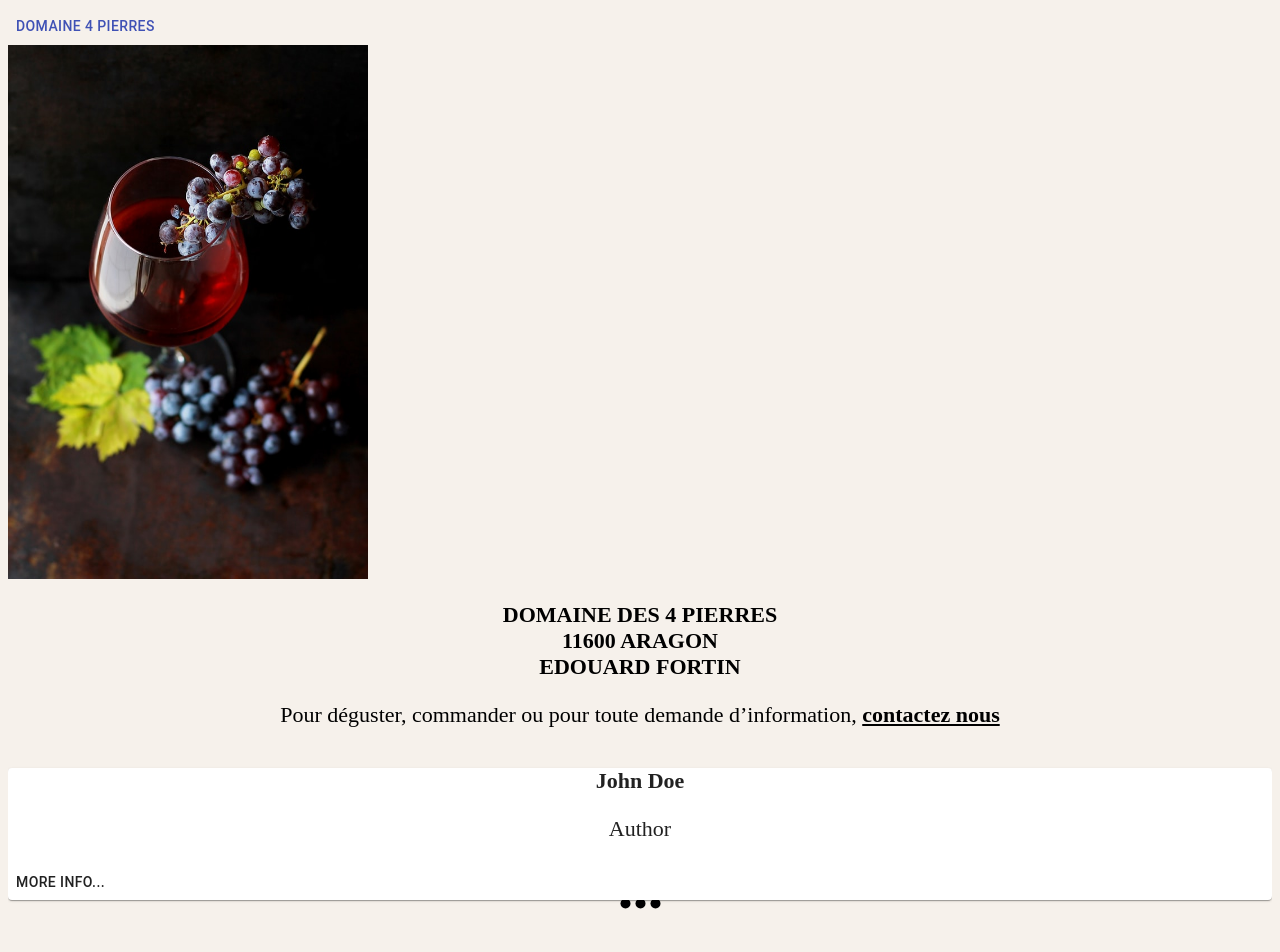
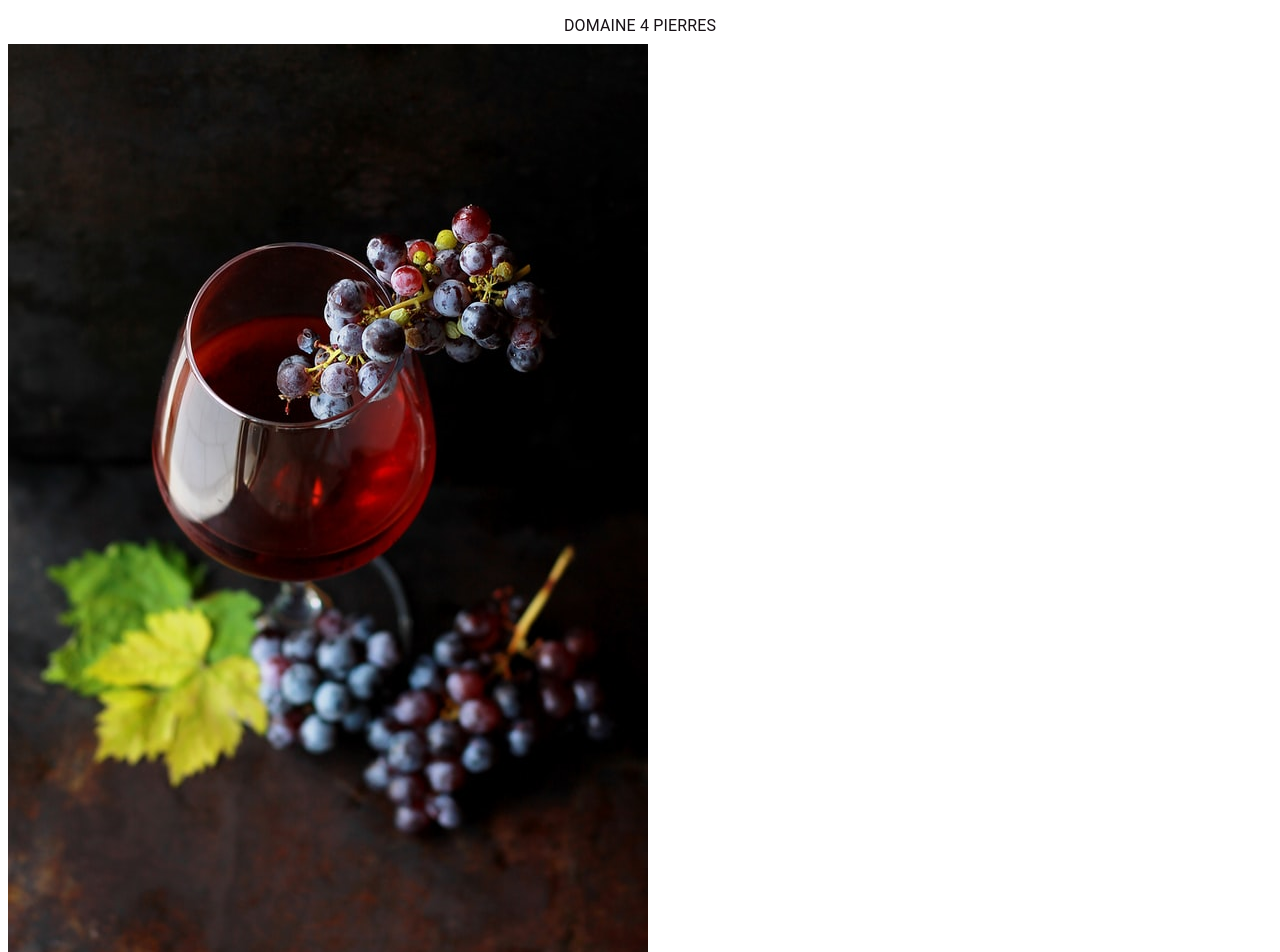
Before and after one commit to Jumzer/Domaine_4_Pierres, a React (Create React App) app: page / in a window 1280 px wide. Shown: the top 952 px of the page. Before the commit the page ends 919 px from the top, so only its background shows below. Built offline with nearby package versions, Linux system fonts and the light colour scheme.

Commit message:
setup done

```diff
--- a/src/components/Navbar.jsx
+++ b/src/components/Navbar.jsx
@@ -1,10 +1,24 @@
-import * as React from 'react';
-import Button from '@mui/material/Button';
-import Menu from '@mui/material/Menu';
-import MenuItem from '@mui/material/MenuItem';
-import { Link } from 'react-router-dom';
+import * as React from "react";
+import Button from "@mui/material/Button";
+import Menu from "@mui/material/Menu";
+import MenuItem from "@mui/material/MenuItem";
+import { Link } from "react-router-dom";
+import { makeStyles } from "@mui/styles";
+import { Box, Typography } from "@mui/material";
+
+const useStyles = makeStyles((theme) => ({
+  container: {
+    display: "flex",
+    width: "100%",
+    justifyContent: "space-around",
+  },
+  text: {
+    color: theme.palette.primary.main,
+  },
+}));
 
 export default function BasicMenu() {
+  const classes = useStyles();
   const [anchorEl, setAnchorEl] = React.useState(null);
   const open = Boolean(anchorEl);
   const handleClick = (event) => {
@@ -15,15 +29,15 @@ export default function BasicMenu() {
   };
 
   return (
-    <div>
+    <Box className={classes.container}>
       <Button
         id="basic-button"
         aria-controls="basic-menu"
         aria-haspopup="true"
-        aria-expanded={open ? 'true' : undefined}
+        aria-expanded={open ? "true" : undefined}
         onClick={handleClick}
       >
-        DOMAINE 4 PIERRES
+        <Typography className={classes.text}> DOMAINE 4 PIERRES </Typography>
       </Button>
       <Menu
         id="basic-menu"
@@ -31,15 +45,25 @@ export default function BasicMenu() {
         open={open}
         onClose={handleClose}
         MenuListProps={{
-          'aria-labelledby': 'basic-button',
+          "aria-labelledby": "basic-button",
         }}
       >
-        <MenuItem onClick={handleClose}><Link to="/">Le domaine</Link></MenuItem>
-        <MenuItem onClick={handleClose}><Link to="/vins">Nos vins</Link></MenuItem>
-        <MenuItem onClick={handleClose}><Link to="/partenaires">Les partenaires</Link></MenuItem>
-        <MenuItem onClick={handleClose}><Link to="/galerie">Galerie</Link></MenuItem>
-        <MenuItem onClick={handleClose}><Link to="/contact">Contact</Link></MenuItem>
+        <MenuItem onClick={handleClose}>
+          <Link to="/">Le domaine</Link>
+        </MenuItem>
+        <MenuItem onClick={handleClose}>
+          <Link to="/vins">Nos vins</Link>
+        </MenuItem>
+        <MenuItem onClick={handleClose}>
+          <Link to="/partenaires">Les partenaires</Link>
+        </MenuItem>
+        <MenuItem onClick={handleClose}>
+          <Link to="/galerie">Galerie</Link>
+        </MenuItem>
+        <MenuItem onClick={handleClose}>
+          <Link to="/contact">Contact</Link>
+        </MenuItem>
       </Menu>
-    </div>
+    </Box>
   );
 }
--- a/src/pages/Home/Home.css
+++ /dev/null
@@ -1,21 +0,0 @@
-body {
-  background-color: #f6f1eb;
-}
-
-h2 {
-  font-size: 22px;
-  text-align: center;
-}
-
-p {
-  font-size: 22px;
-  text-align: center;
-}
-
-img {
-  max-width: 360px;
-}
-
-strong {
-  text-decoration: underline;
-}
--- a/src/pages/Home/Home.jsx
+++ b/src/pages/Home/Home.jsx
@@ -1,19 +1,21 @@
 import React from "react";
-import home1 from '../../assets/home1.jpg';
-import './Home.css';
-import Carousell from '../../components/Carousel'
-
+import home1 from "../../assets/home1.jpg";
+import Carousel from "../../components/Carousel";
+import CarouselCustom from "components/Carousel";
 
 const Home = () => {
-
   return (
     <div>
       <img src={home1} alt="" />
-      <h2>DOMAINE DES 4 PIERRES <br /> 11600 ARAGON <br /> EDOUARD FORTIN</h2>
-      <p>Pour déguster, commander ou pour toute demande d’information, <strong>
-  contactez nous </strong></p>
-      <Carousell/>
+      <h2>
+        DOMAINE DES 4 PIERRES <br /> 11600 ARAGON <br /> EDOUARD FORTIN
+      </h2>
+      <p>
+        Pour déguster, commander ou pour toute demande d’information,{" "}
+        <strong>contactez nous </strong>
+      </p>
+      <CarouselCustom />
     </div>
-  )
-}
+  );
+};
 export default Home;
--- /dev/null
+++ b/src/theme.js
@@ -0,0 +1,15 @@
+import { createTheme } from "@mui/material/styles";
+import { green, purple } from "@mui/material/colors";
+
+const theme = createTheme({
+  palette: {
+    primary: {
+      main: "#181116",
+    },
+    secondary: {
+      main: "#f6f1eb",
+    },
+  },
+});
+
+export default theme;
```
Also changed, not shown: src/components/Carousel.jsx (+12 -13 lines), src/index.jsx (+21 -17 lines), 15 other files (tests, documents, lock files or other folders).
